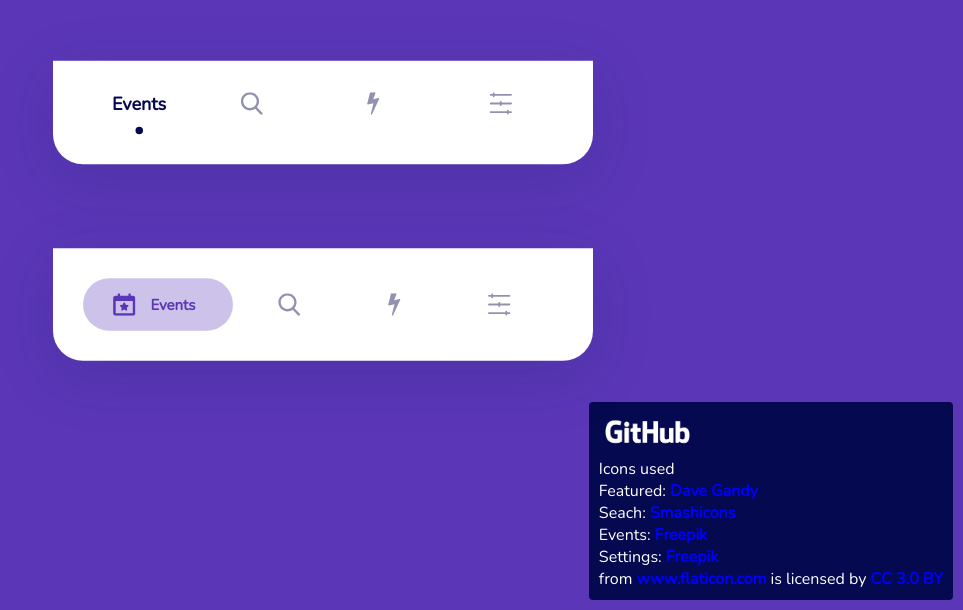
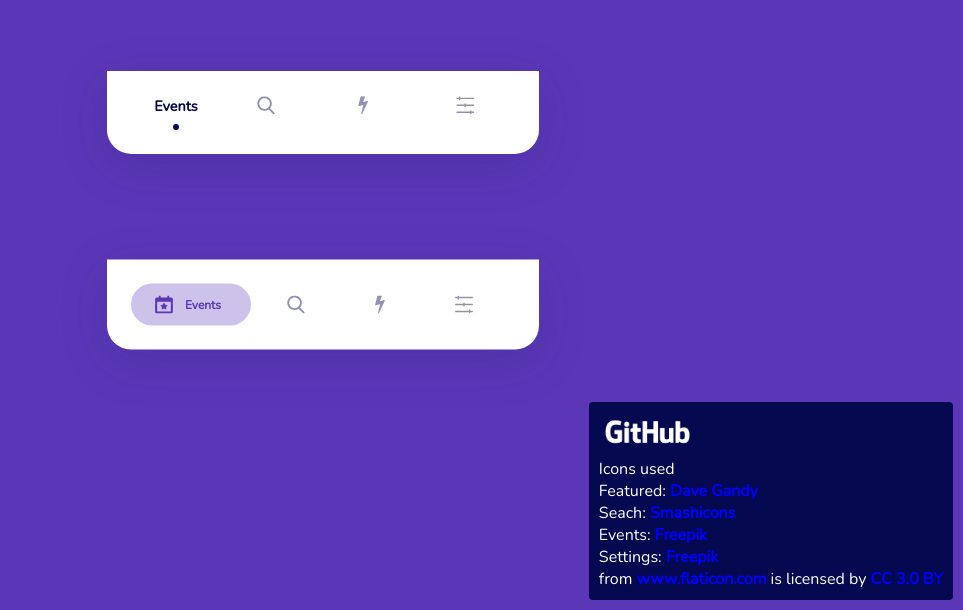
Before and after one commit to cheersmas/bottom-app-bar, a React (Create React App) app: page / in a window 1280 px wide. Shown: the part 190-800 px from the top of the page, without its empty margins (317-1280 px from the left). Built offline with nearby package versions, Linux system fonts and the light colour scheme.

Commit message:
added common state to both nav bars

```diff
--- a/src/assets/App.css
+++ b/src/assets/App.css
@@ -54,7 +54,7 @@ a {
   border-bottom-right-radius: 20px;
   padding: 0 20px;
   width: 320px;
-  transform: scale(1.5);
+  transform: scale(1.2);
   box-shadow: 0px 10px 40px 0px #18236b33;
 }
 
@@ -67,7 +67,7 @@ a {
   border-bottom-left-radius: 20px;
   border-bottom-right-radius: 20px;
   padding: 0 20px;
-  transform: scale(1.5);
+  transform: scale(1.2);
   width: 320px;
   box-shadow: 0px 10px 40px 0px #18236b33;
 }
--- a/src/components/App.js
+++ b/src/components/App.js
@@ -15,7 +15,10 @@ function App() {
       transition: 'all 50ms linear'
     }}>
       <Info />
-      <MenuBar />
+      <MenuBar
+        active={active}
+        setActive={setActive}
+      />
       <MenuBar2
         active={active}
         setActive={setActive}
--- a/src/components/Item.js
+++ b/src/components/Item.js
@@ -2,7 +2,7 @@ import React from 'react'
 import { useSpring, animated } from 'react-spring';
 
 function Item (props) {
-  const {logo, id, text, isActive, setActive} = props;
+  const {logo, value, text, isActive, setActive} = props;
   const {xy, clipPath1} = useSpring({
     clipPath1: isActive ?
     'polygon(5px -20px, 42px -20px, 41px -1px, 6px -8px)'
@@ -21,7 +21,7 @@ function Item (props) {
   })
 
   return (
-    <div onClick={() => setActive(id)} style={{ padding: 10, cursor: 'pointer' }}>
+    <div onClick={() => setActive(value)} style={{ padding: 10, cursor: 'pointer' }}>
       <animated.div
         style={{
           transform: xy.interpolate((x, y) => `translate(${x}px, ${y}px)`)
--- a/src/components/MenuBar.js
+++ b/src/components/MenuBar.js
@@ -1,37 +1,41 @@
-import React, { useState } from 'react'
+import React from 'react'
 import Item from './Item';
 import events from '../assets/events.svg'
 import featured from '../assets/featured.svg';
 import search from '../assets/search.svg'
 import slider from '../assets/slider.svg'
 
-function MenuBar() {
-    const [active, setActive] = useState('events')
+function MenuBar(props) {
+    const {active, setActive} = props;
     return(
-        <div className={'menu-bar'}>
+        <div className={'menu-bar'} id={'menu-bar'}>
             <Item
-                id={'events'}
+                key={'events-menu-bar'}
+                value={'events'}
                 logo={events}
                 text={'Events'}
                 isActive={active === 'events'}
                 setActive={setActive}
             />
             <Item
-                id={'search'}
+                key={'search-menu-bar'}
+                value={'search'}
                 logo={search}
                 text={'Search'}
                 isActive={active === 'search'}
                 setActive={setActive}
             />
             <Item
-                id={'featured'}
+                key={'featured-menu-bar'}
+                value={'featured'}
                 logo={featured}
                 text={'Featured'}
                 isActive={active === 'featured'}
                 setActive={setActive}
             />
             <Item
-                id={'settings'}
+                key={'settings-menu-bar'}
+                value={'settings'}
                 logo={slider}
                 text={'Settings'}
                 isActive={active === 'settings'}
--- a/src/components/MenuBar2.js
+++ b/src/components/MenuBar2.js
@@ -1,4 +1,4 @@
-import React, { useState } from 'react'
+import React from 'react'
 import MenuItem from './MenuItem';
 import EventsLogo from './Icons/Events'
 import FeaturedLogo from './Icons/Featured'
@@ -8,9 +8,9 @@ import Slider from './Icons/Slider'
 function MenuBar2(props) {
     const {active, setActive} = props;
     return(
-        <div className={'menu-bar-horizontal'}>
+        <div className={'menu-bar-horizontal'} id={'menu-bar-horizontal'}>
             <MenuItem
-                id={'events'}
+                value={'events'}
                 logo={<EventsLogo width={15} height={15} fill={ active === 'events' ? '#5B37B7' : '#9292B0' }/>}
                 text={'Events'}
                 isActive={active === 'events'}
@@ -19,7 +19,7 @@ function MenuBar2(props) {
                 backgroundColor={'rgba(91, 55, 183, 0.3)'}
             />
             <MenuItem
-                id={'search'}
+                value={'search'}
                 logo={<Search width={15} height={15} fill={ active === 'search' ? '#BE3099' : '#9292B0'}/>}
                 text={'Search'}
                 isActive={active === 'search'}
@@ -28,7 +28,7 @@ function MenuBar2(props) {
                 backgroundColor={'rgb(190, 48, 153, 0.3)'}
             />
             <MenuItem
-                id={'featured'}
+                value={'featured'}
                 logo={<FeaturedLogo width={15} height={15} fill={active === 'featured' ? '#E39A28' : '#9292B0'} />}
                 text={'Featured'}
                 isActive={active === 'featured'}
@@ -37,7 +37,7 @@ function MenuBar2(props) {
                 backgroundColor={'rgb(227, 154, 40, 0.3)'}
             />
             <MenuItem
-                id={'settings'}
+                value={'settings'}
                 logo={<Slider width={15} height={15} fill={active === 'settings' ? '#1194AA' : '#9292B0'} />}
                 text={'Settings'}
                 isActive={active === 'settings'}
--- a/src/components/MenuItem.js
+++ b/src/components/MenuItem.js
@@ -6,7 +6,7 @@ import {
 } from 'react-spring';
 
 function MenuItem(propsComp) {
-	const {text, setActive, id, logo, isActive, color, backgroundColor} = propsComp;
+	const {text, setActive, value, logo, isActive, color, backgroundColor} = propsComp;
 	const transitions = useTransition(isActive, null, {
 		from: { opacity: 0, width: 0 },
 		enter: { opacity: 1, width: 40 },
@@ -27,7 +27,7 @@ function MenuItem(propsComp) {
 			backgroundColor: x.interpolate({ range: [0, 1], output: ['transparent', backgroundColor]}),
 			borderRadius: 20
 		}}
-			onClick={() => setActive(id)}
+			onClick={() => setActive(value)}
 		>
 			{logo}
 			{transitions.map(({ item, key, props }) =>
```
